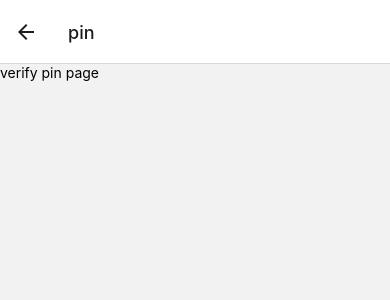
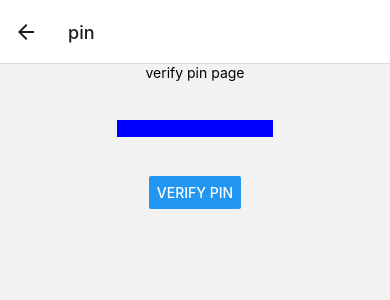
Before and after one commit to MaxMorgenbesser/friendly-dates, a React Native app in the folder friendlyfrontend/: screen /pin in a window 390 px wide. Shown: the top 300 px of the page. Built offline with nearby package versions, Linux system fonts and the light colour scheme.

Commit message:
fixed an issue with ctrl z

```diff
--- a/friendlyfrontend/Components/Home.js
+++ b/friendlyfrontend/Components/Home.js
@@ -11,18 +11,13 @@ export default function Home() {
   const [number, setNumber] = useState("");
   const [error, setError] = useState("");
   const [user, setUser] = useState("");
-  const { setUid, setTempToken } = useContext(data);
+  const { setUid, setTempToken, tempToken } = useContext(data);
 
-  useEffect(() => {
-    if (user) {
-  navigation.navigate("pin")
-    }
-  }, [user, setUser]);
+  // useEffect(()=>{
+  //   AsyncStorage.clear()
+  // },[])
 
-
-
-
-  const handlesubmit = () => {
+  const handlesubmit = async () => {
     fetch("https://friendlydatesbackend.web.app/users/verifynum", {
       method: "POST",
       headers: {
@@ -31,19 +26,20 @@ export default function Home() {
       body: JSON.stringify({ number: Number(number) }),
     })
       .then((res) => res.json())
-      .then((data) => {
+      .then(async (data) => {
         console.log(data);
         if (data.error) {
           setError(data.error);
         }
         if (data.token) {
-          setTempToken(data.token);
-
-          setUser(jwtDecode(data.token));
-
+            await AsyncStorage.setItem(
+            "tempToken",
+             data.token
+          );
+          navigation.navigate("pin");
         }
-      }).catch(err=> console.log(err));
-
+      })
+      .catch((err) => console.log(err));
   };
   return (
     <SafeAreaView
@@ -61,6 +57,10 @@ export default function Home() {
         onPress={() => navigation.navigate("test")}
       ></Button>
       <Button
+        title="go to pin"
+        onPress={() => navigation.navigate("pin")}
+      ></Button>
+      <Button
         title="go to App"
         onPress={() => navigation.navigate("App")}
       ></Button>
@@ -68,7 +68,7 @@ export default function Home() {
       <TextInput
         value={number}
         onChangeText={setNumber}
-        keyboardType="default"
+        keyboardType="numeric"
         style={{
           height: 40,
           margin: 12,
--- a/friendlyfrontend/Components/Pin.js
+++ b/friendlyfrontend/Components/Pin.js
@@ -1,6 +1,34 @@
 import { SafeAreaView } from "react-native-safe-area-context";
-import { Text } from "react-native";
+import { Button, Text, TextInput } from "react-native";
+import jwtDecode from "jwt-decode";
 
-export default function verifypin (){
-    return (<SafeAreaView><Text>verify pin page</Text></SafeAreaView>)
+export default function Pin() {
+
+const verifypin = ()=>{
+fetch('',{
+
+})
 }
+  return (
+    <SafeAreaView
+      style={{
+        display: "flex",
+        alignItems: "center",
+        justifyContent: "center",
+      }}
+    >
+      <Text>verify pin page</Text>
+      <TextInput
+        keyboardType="numeric"
+        style={{
+          height: "15%",
+          color: "white",
+          backgroundColor: "blue",
+          width: "40%",
+          margin: "10%",
+        }}
+      />
+      <Button onPress={()=>verifypin()} title="verify pin"></Button>
+    </SafeAreaView>
+  );
+}
--- a/friendlyfrontend/Navigation/LoginNav.js
+++ b/friendlyfrontend/Navigation/LoginNav.js
@@ -5,7 +5,7 @@ import Test from "../Components/Test";
 import Home from "../Components/Home";
 import AppNav from "./AppNav";
 // import { NavigationContainer } from "@react-navigation/native";
-import pin from "../Components/Pin";
+import Pin from "../Components/Pin";
 const Stack = createNativeStackNavigator();
 
 export default function LoginNav() {
@@ -14,7 +14,7 @@ export default function LoginNav() {
     <Stack.Navigator initialRouteName="home"  options={{ headerShown: false }}>
       <Stack.Screen name="test" component={Test} />
       <Stack.Screen name="home" component={Home} />
-      <Stack.Screen name="pin" component={pin} />
+      <Stack.Screen name="pin" component={Pin} />
       <Stack.Screen name="App" component={AppNav} />
     </Stack.Navigator>
 
```
